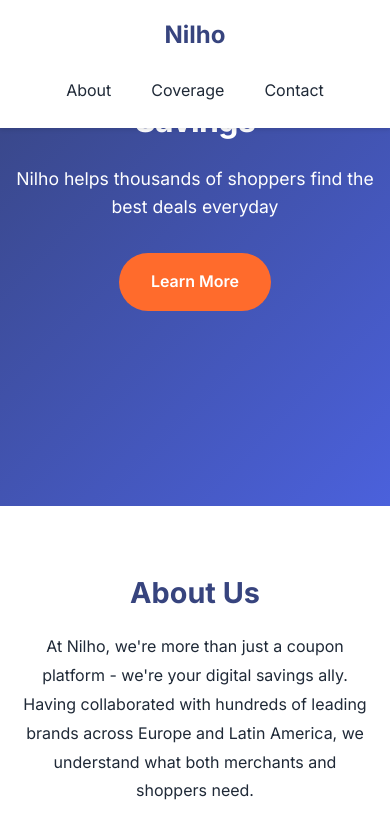
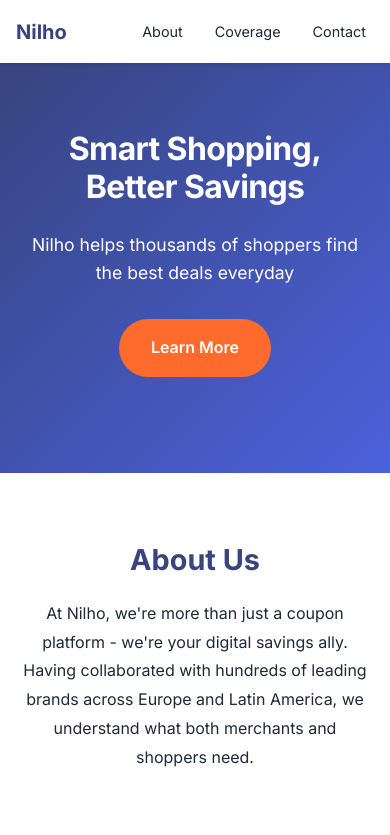
Before and after one commit to juanfgaviriac/nilho-website, a plain HTML site: page index.html in a window 390 px wide. Shown: the top 835 px of the page. Drawn offline with nearby package versions, Linux system fonts and the light colour scheme.

Commit message:
Finished

```diff
--- a/styles.css
+++ b/styles.css
@@ -398,24 +398,29 @@
 @media (max-width: 768px) {
     /* Header/Navigation */
     .nav-container {
-        padding: 1rem;
-        flex-direction: column;
-        gap: 1rem;
+        flex-direction: row;
+        padding: 0.75rem 1rem;
+        gap: 0;
     }
 
     .nav-links {
         display: flex;
-        gap: 1.5rem;
+        gap: 1rem;
     }
 
     .nav-links a {
         margin-left: 0;
+        font-size: 0.9rem;
+        padding: 0.25rem 0.5rem;
+    }
+
+    .logo h1 {
+        font-size: 1.25rem;
     }
 
     /* Hero Section */
     .hero-section {
-        min-height: 60vh;
-        padding: 4rem 1rem;
+        padding-top: 5rem;
     }
 
     .hero-content h2 {
@@ -532,3 +537,14 @@
         font-size: 1.6rem;
     }
 }
+
+/* Ensure proper spacing for the first section after header */
+main {
+    padding-top: 60px; /* Height of the header */
+}
+
+@media (max-width: 768px) {
+    main {
+        padding-top: 50px; /* Slightly less padding on mobile */
+    }
+}
```
